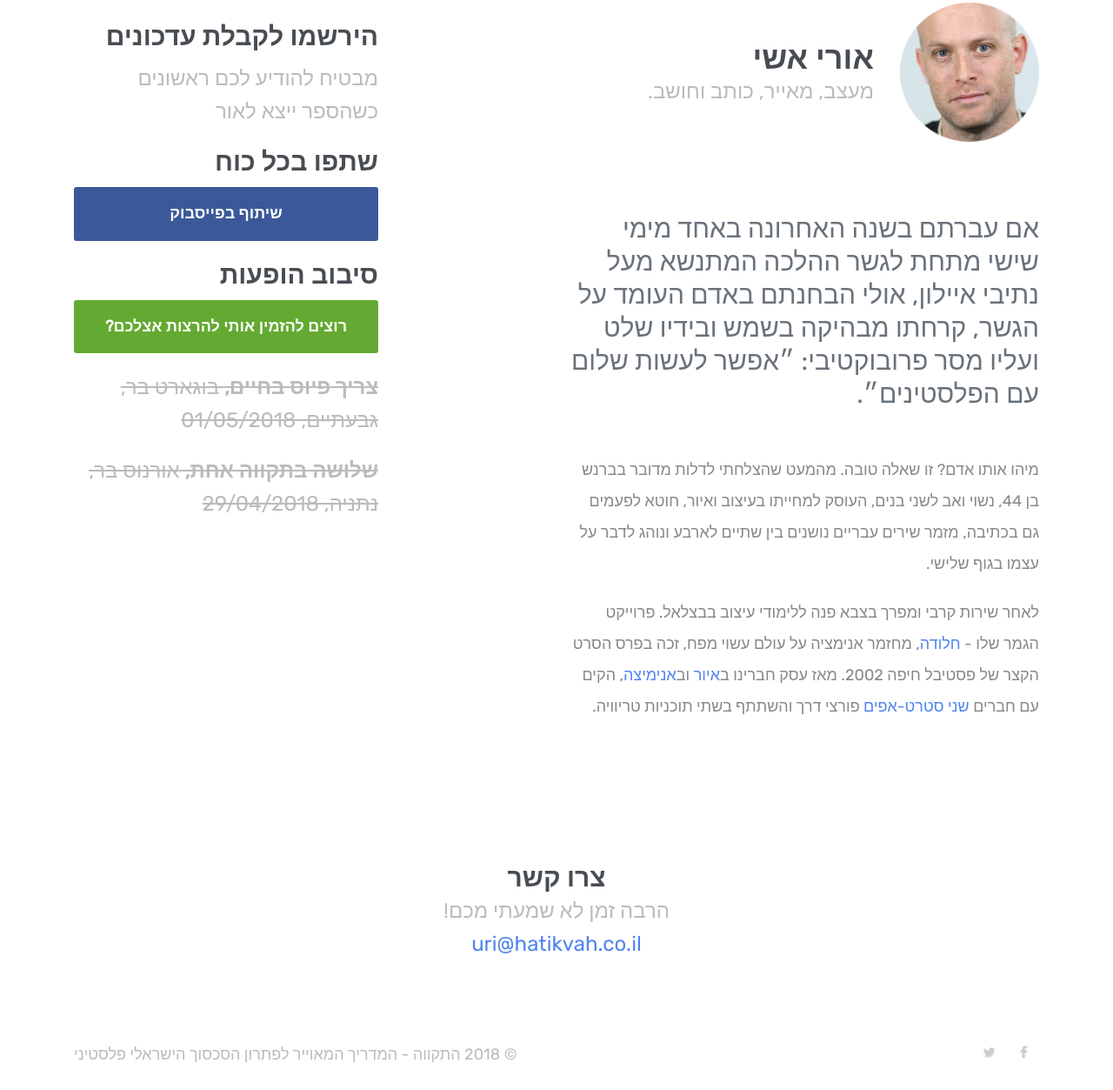
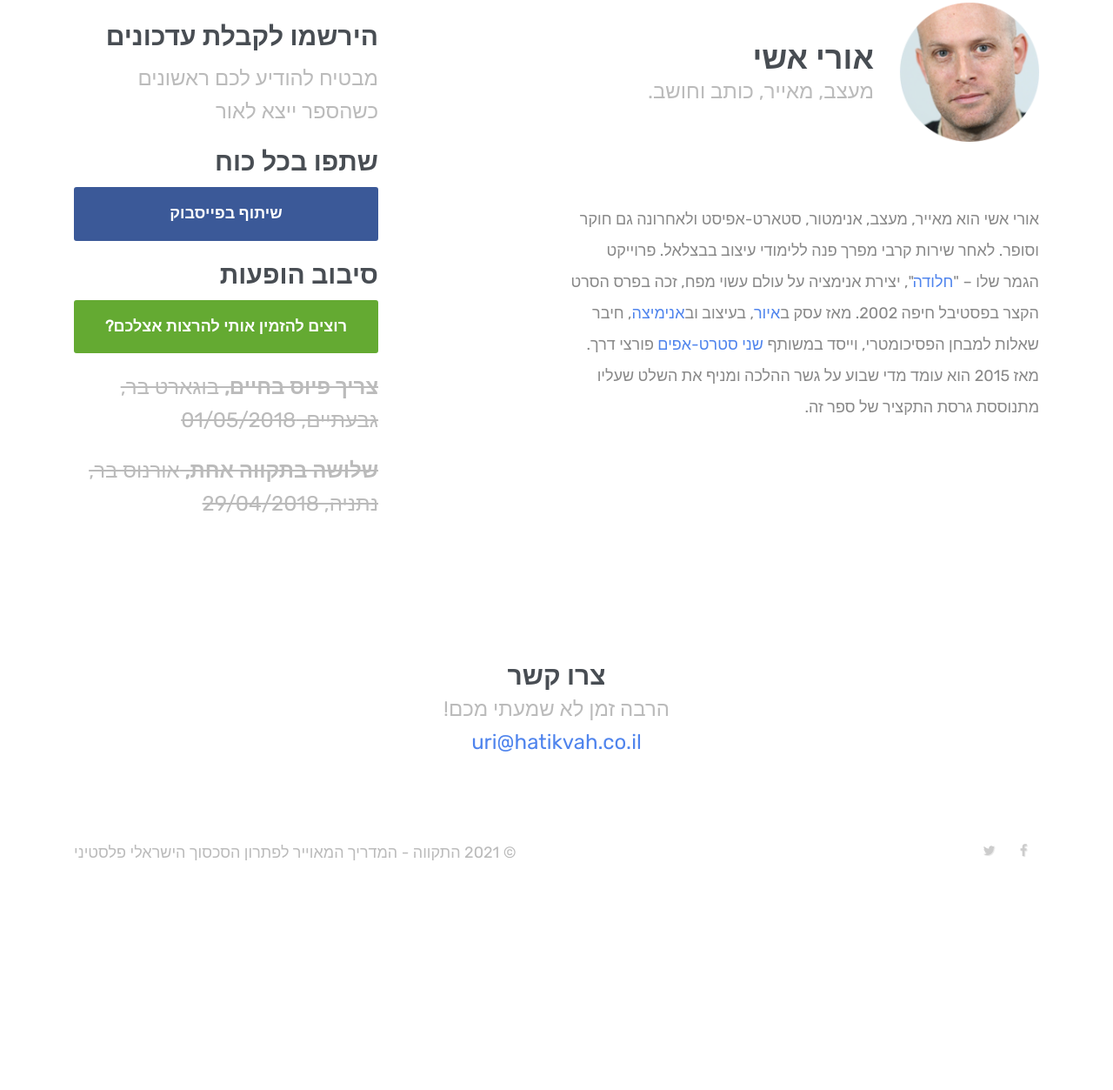
Before and after one commit to uriash/hatikvah, a plain HTML site: page index.html in a window 1280 px wide. Shown: the part 2308-3561 px from the top of the page at 87% size. After the commit the page ends 3332 px from the top, so only its background shows below. Drawn offline with Linux system fonts and the light colour scheme.

Commit message:
Update index.html

```diff
--- a/index.html
+++ b/index.html
@@ -107,7 +107,8 @@ height="0" width="0" style="display:none;visibility:hidden"></iframe></noscript>
 
 	</div><!-- /.container-fluid -->
 	<div class="container hidden-md hidden-lg">
-		<a href="https://headstart.co.il/project/62199?utm_source=mywebsite" target="_blank" class="btn btn-green">בואו לקחת חלק בהדסטארט של התקווה! </a>
+		<a href="https://www.paypal.com/cgi-bin/webscr?cmd=_s-xclick&hosted_button_id=8G62BUL9TUVPG" target="_blank" class="btn btn-green">רכישה מוקדמת <span class="price"><span class="default-price">₪98</span> ₪88</span></a>
+		<p class="small" style="color: #fff; font-size:15px; margin: 20px 0px 0px 0px;">או בדיגיטלי - <a href="https://www.paypal.com/cgi-bin/webscr?cmd=_s-xclick&hosted_button_id=ZS5R3VCKCGSU8" target="_blank" style="color: #fff; text-decoration: underline;" class="btn-link">רכישה מוקדמת: ₪35</a></p>
 	</div>
 </nav>
 
@@ -186,9 +187,7 @@ height="0" width="0" style="display:none;visibility:hidden"></iframe></noscript>
 				</div>
 				<div class="row">
 					<div class="col-md-12">
-						<h3 class="subheading gray wow animated fadeInUp">אם עברתם בשנה האחרונה באחד מימי שישי מתחת לגשר ההלכה המתנשא מעל נתיבי איילון, אולי הבחנתם באדם העומד על הגשר, קרחתו מבהיקה בשמש ובידיו שלט ועליו מסר פרובוקטיבי: ״אפשר לעשות שלום עם הפלסטינים״.</h3>
-						<p class="small muted-light wow animated fadeInUp">מיהו אותו אדם? זו שאלה טובה. מהמעט שהצלחתי לדלות מדובר בברנש בן 44, נשוי ואב לשני בנים, העוסק למחייתו בעיצוב ואיור, חוטא לפעמים גם בכתיבה, מזמר שירים עבריים נושנים בין שתיים לארבע ונוהג לדבר על עצמו בגוף שלישי.</p>
-						<p class="small muted-light wow animated fadeInUp">לאחר שירות קרבי ומפרך בצבא פנה ללימודי עיצוב בבצלאל. פרוייקט הגמר שלו - <a href="https://www.youtube.com/watch?v=Ytw_zYhgwgU">חלודה</a>, מחזמר אנימציה על עולם עשוי מפח, זכה בפרס הסרט הקצר של פסטיבל חיפה 2002. מאז עסק חברינו ב<a href="https://carmelph.co.il/book/harpatkaotav_shel_pinokio/">איור</a> וב<a href="https://www.youtube.com/watch?v=VT1R37o-d3I">אנימיצה</a>, הקים עם חברים <a href="https://www.facebook.com/Touchoo/">שני</a> <a href="https://www.facebook.com/PicBadges/">סטרט-אפים</a> פורצי דרך והשתתף בשתי תוכניות טריוויה.</p>
+						<p class="small muted-light wow animated fadeInUp">אורי אשי הוא מאייר, מעצב, אנימטור, סטארט-אפיסט ולאחרונה גם חוקר וסופר. לאחר שירות קרבי מפרך פנה ללימודי עיצוב בבצלאל. פרוייקט הגמר שלו – "<a href="https://www.youtube.com/watch?v=Ytw_zYhgwgU">חלודה</a>", יצירת אנימציה על עולם עשוי מפח, זכה בפרס הסרט הקצר בפסטיבל חיפה 2002. מאז עסק ב<a href="https://carmelph.co.il/book/harpatkaotav_shel_pinokio/">איור</a>, בעיצוב וב<a href="https://www.youtube.com/watch?v=VT1R37o-d3I">אנימיצה</a>, חיבר שאלות למבחן הפסיכומטרי, וייסד במשותף <a href="https://www.facebook.com/Touchoo/">שני</a> <a href="https://www.facebook.com/PicBadges/">סטרט-אפים</a> פורצי דרך. מאז 2015 הוא עומד מדי שבוע על גשר ההלכה ומניף את השלט שעליו מתנוססת גרסת התקציר של ספר זה.</p>
 					</div>
 				</div>
 			</div> <!-- col-md-6 author -->
@@ -261,7 +260,7 @@ height="0" width="0" style="display:none;visibility:hidden"></iframe></noscript>
 	<div class="container">
 		<div class="row">
 			<div class="col-sm-6 text-left text-center-mobile">
-				<p class="copyright small muted">© 2018 התקווה - המדריך המאוייר לפתרון הסכסוך הישראלי פלסטיני</p>
+				<p class="copyright small muted">© 2021 התקווה - המדריך המאוייר לפתרון הסכסוך הישראלי פלסטיני</p>
 			</div>
 			<div class="col-sm-6 text-right text-center-mobile">
 				<div class="social">
```
